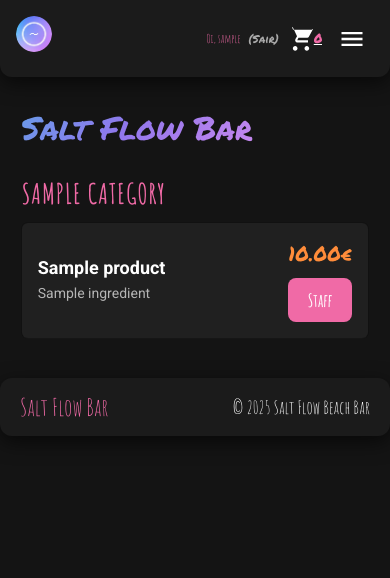
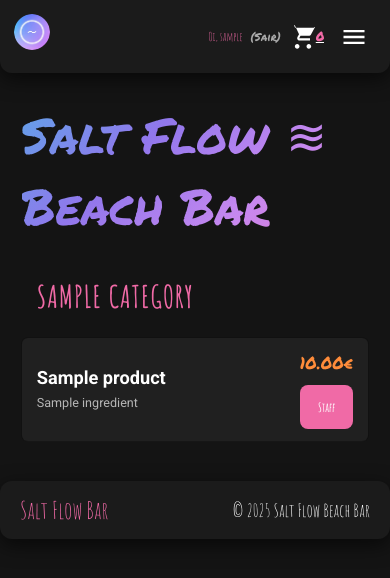
Before and after one commit to martimsa/pap-att, a PHP site: page / in a window 390 px wide. Shown: the top 578 px of the page. Run offline with PHP 8.4, Linux system fonts and the light colour scheme; the visitor is signed in with stand-in values (Sample User, id 1); tables that the repository leaves empty or names only in its code hold one stand-in row (values such as "Sample post").

Commit message:
refactor: Atualiza a marca e ajusta estilos responsivos para o cabeçalho e itens do menu

```diff
--- a/add_to_cart.php
+++ b/add_to_cart.php
@@ -1,7 +1,3 @@
-{
-type: uploaded file
-fileName: add_to_cart.php
-fullContent:
 <?php
 session_start();
 require 'db_connect.php'; // Adicionei require do db_connect, caso seja usado mais tarde
@@ -30,4 +26,3 @@
     echo json_encode(['success' => true, 'message' => 'Produto adicionado ao carrinho!']);
 }
 ?>
-}
--- a/cart.php
+++ b/cart.php
@@ -57,9 +57,7 @@
 <body>
     <header>
         <nav class="nav-bar" style="justify-content: center;">
-            <div class="logo" style="font-family: 'Permanent Marker', cursive; font-size: 28px; color: #f06aa6;">
-                Salt Flow
-            </div>
+            <div class="brand">Salt Flow ≋ Beach Bar</div>
         </nav>
     </header>
 
@@ -108,4 +106,3 @@
         <?php endif; ?>
     </div>
 <?php include 'footer.php'; ?>
-}
--- a/index.php
+++ b/index.php
@@ -89,7 +89,7 @@
     </div>
 
     <div class="menu-board">
-        <div class="brand">Salt Flow Bar</div>
+        <div class="brand">Salt Flow ≋ Beach Bar</div>
         <?php foreach($cats as $c): ?>
             <div class="category" id="<?= $c['slug'] ?>"><?= $c['name'] ?></div>
             <?php foreach(getProducts($pdo, $c['id']) as $p): ?>
@@ -127,31 +127,4 @@
         </form>
     </div>
 
-    <script>
-        function openModal(id, name, ids, names) {
-            document.getElementById('ingModal').style.display = 'flex';
-            document.getElementById('mTitle').innerText = name;
-            document.getElementById('mPid').value = id;
-            const list = document.getElementById('mList');
-            list.innerHTML = '';
-            if(!ids) list.innerHTML = '<p style="text-align:center; color:#777">Sem ingredientes personalizáveis.</p>';
-            else {
-                const idArr = ids.split(',');
-                const nameArr = names.split(', ');
-                idArr.forEach((iid, i) => {
-                    list.innerHTML += `<div class="ing-row"><label>${nameArr[i]}</label><input type="checkbox" name="ing[]" value="${iid}" checked></div>`;
-                });
-            }
-        }
-        document.getElementById('cartForm').addEventListener('submit', function(e){
-            e.preventDefault();
-            const fd = new FormData(this);
-            // URL de destino é cart_actions.php, mas o seu ficheiro chama-se add_to_cart.php
-            fetch('add_to_cart.php', { method:'POST', body:fd }).then(r=>r.json()).then(d=>{
-                alert(d.msg || d.message);
-                location.reload();
-            });
-        });
-    </script>
-
 <?php include 'footer.php'; ?>
--- a/script.js
+++ b/script.js
@@ -1,3 +1,25 @@
+// --- Funções do Modal de Ingredientes (index.php) ---
+
+function openModal(id, name, ids, names) {
+  const modal = document.getElementById('ingModal');
+  if (!modal) return;
+
+  modal.style.display = 'flex';
+  document.getElementById('mTitle').innerText = name;
+  document.getElementById('mPid').value = id;
+  const list = document.getElementById('mList');
+  list.innerHTML = '';
+  if (!ids || ids.trim() === '') {
+    list.innerHTML = '<p style="text-align:center; color:#777">Sem ingredientes personalizáveis.</p>';
+  } else {
+    const idArr = ids.split(',');
+    const nameArr = names.split(', ');
+    idArr.forEach((iid, i) => {
+      list.innerHTML += `<div class="ing-row"><label>${nameArr[i]}</label><input type="checkbox" name="ing[]" value="${iid.trim()}" checked></div>`;
+    });
+  }
+}
+
 // Função para alternar sidebar (se houver)
 function toggleSidebar() {
   document.getElementById("sidebar").classList.toggle("open");
@@ -73,6 +95,21 @@
 let touchEndY = 0;
 
 document.addEventListener('DOMContentLoaded', function() {
+  // Event listener para o formulário de adicionar ao carrinho (index.php)
+  const cartForm = document.getElementById('cartForm');
+  if (cartForm) {
+    cartForm.addEventListener('submit', function(e) {
+      e.preventDefault();
+      const fd = new FormData(this);
+      fetch('add_to_cart.php', { method: 'POST', body: fd })
+        .then(r => r.json())
+        .then(d => {
+          alert(d.msg || d.message);
+          location.reload();
+        });
+    });
+  }
+
   const menuMobile = document.querySelector(".mobile-menu");
   const menuHeader = document.querySelector(".mobile-menu-header");
 
--- a/style.css
+++ b/style.css
@@ -1193,3 +1193,34 @@
     font-size: 11px;
   }
 }
+
+/* Ajustes para ecrãs com largura máxima de 768px (telemóveis e tablets) */
+@media (max-width: 768px) {
+    /* Reduz o tamanho da fonte base. Elementos com 'rem' vão encolher. */
+    html {
+        font-size: 14px; /* O padrão é 16px. Ajuste se necessário. */
+    }
+
+    /* Ajusta o título principal do menu */
+    .brand {
+        font-size: 3.5rem; /* Ex: Reduzido de um valor maior como 4.5rem */
+        margin-bottom: 20px;
+    }
+
+    /* Ajusta os títulos das categorias */
+    .category {
+        font-size: 2.2rem; /* Ex: Reduzido de 2.8rem */
+        padding: 10px 15px;
+    }
+
+    /* Compacta os itens do menu */
+    .item {
+        padding: 12px 15px;
+        font-size: 1rem; /* Ajusta o tamanho geral do texto no item */
+    }
+
+    .item-name { font-size: 1.3rem; }
+    .item-desc { font-size: 0.9rem; }
+    .price { font-size: 1.2rem; }
+    .btn-pedir { padding: 6px 14px; font-size: 0.9rem; }
+}
```
